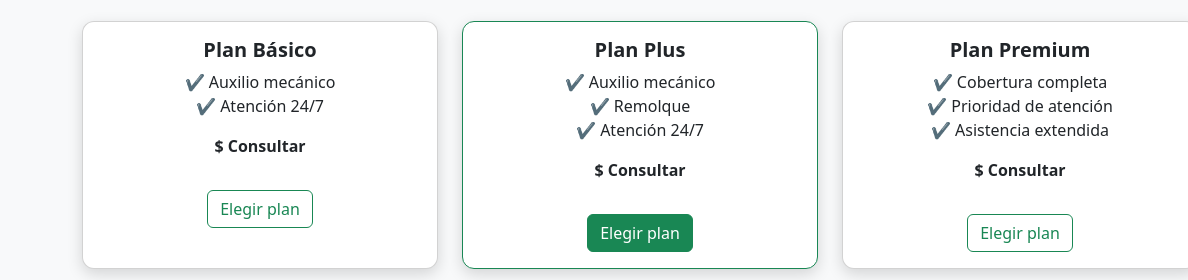
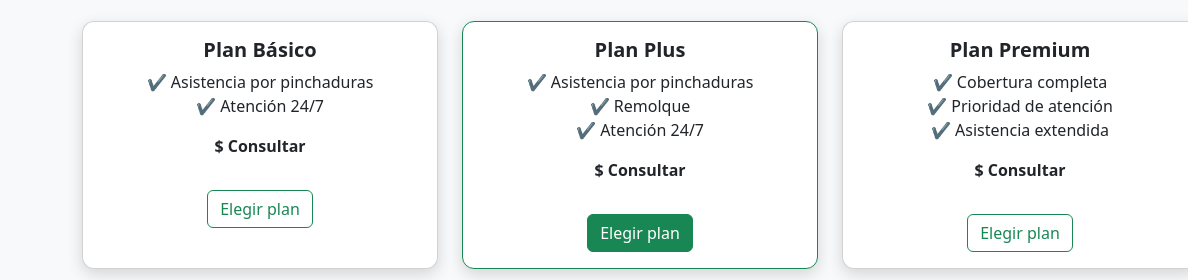
Before and after one commit to gonzalo-dev-ar/asisMotoYa1, a website: page index.html in a window 1280 px wide. Shown: the part 683-963 px from the top of the page, 0-1188 px from the left. Drawn offline with nearby package versions, Linux system fonts and the light colour scheme.

Commit message:
correccion en el mein plan basico y plus

```diff
--- a/index.html
+++ b/index.html
@@ -120,7 +120,7 @@
           <div class="card-body">
             <h5 class="card-title">Plan Básico</h5>
             <p class="card-text">
-              ✔ Auxilio mecánico<br>
+              ✔ Asistencia por pinchaduras<br>
               ✔ Atención 24/7
             </p>
             <p class="fw-bold">$ Consultar</p>
@@ -137,7 +137,7 @@
           <div class="card-body">
             <h5 class="card-title">Plan Plus</h5>
             <p class="card-text">
-              ✔ Auxilio mecánico<br>
+              ✔ Asistencia por pinchaduras<br>
               ✔ Remolque<br>
               ✔ Atención 24/7
             </p>
```
